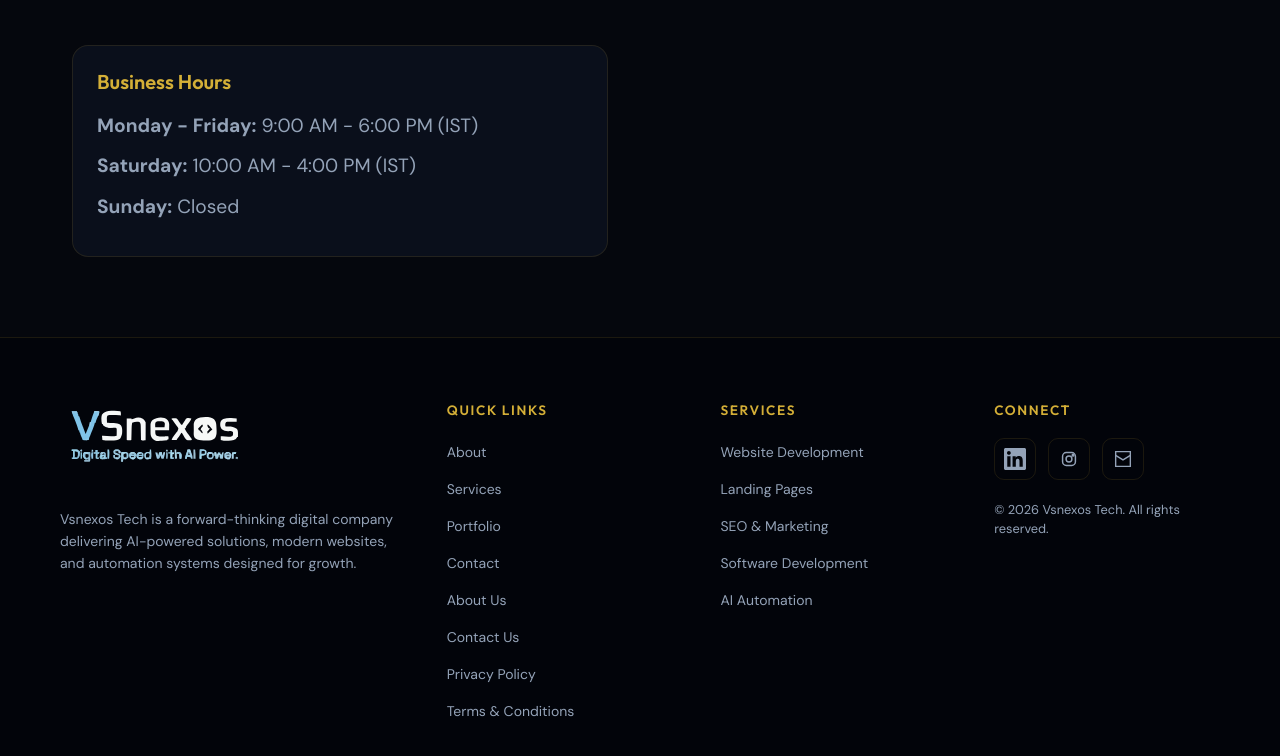
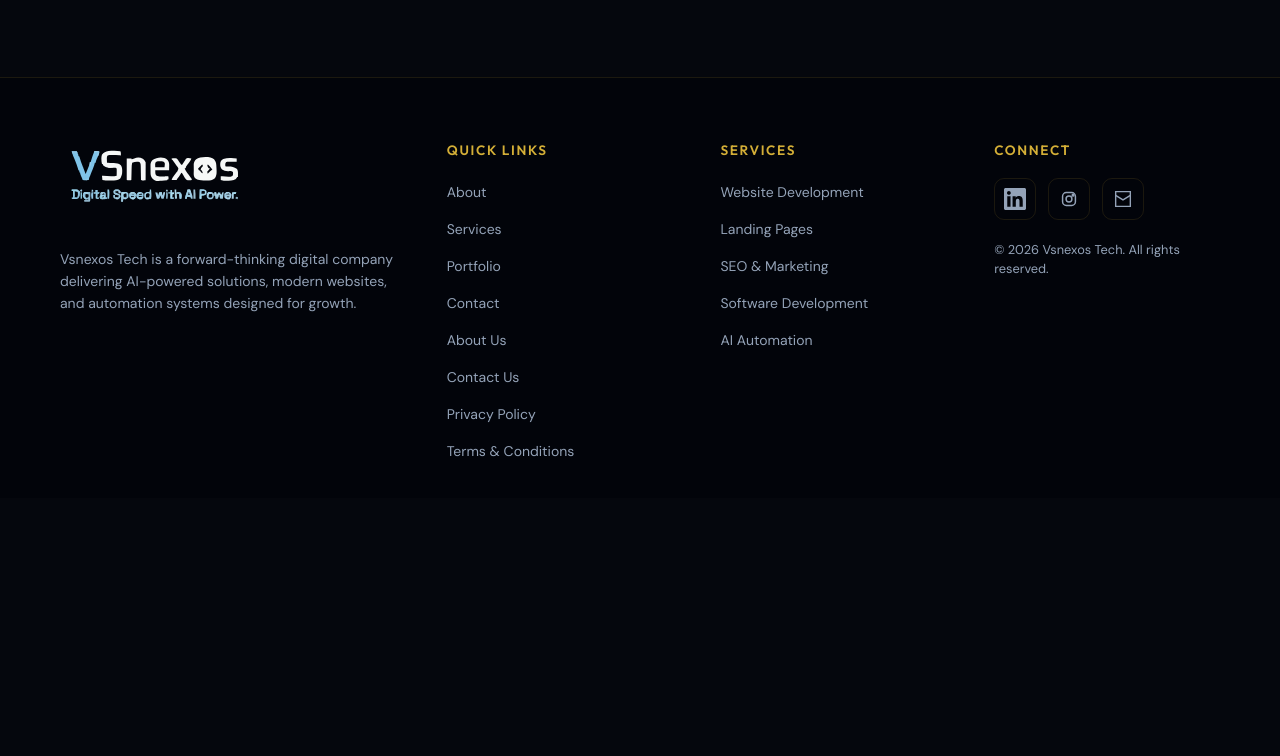
Before and after one commit to Vishnubandavath/Official_Website_Vsnexos, a plain HTML site: page contact.html in a window 1280 px wide. Shown: the part 1355-2111 px from the top of the page. After the commit the page ends 1853 px from the top, so only its background shows below. Drawn offline with nearby package versions, Linux system fonts and the light colour scheme.

Commit message:
Your commit message

```diff
--- a/contact.html
+++ b/contact.html
@@ -349,12 +349,7 @@
               </div>
             </div>
 
-            <div class="business-hours">
-              <h3>Business Hours</h3>
-              <p><strong>Monday - Friday:</strong> 9:00 AM - 6:00 PM (IST)</p>
-              <p><strong>Saturday:</strong> 10:00 AM - 4:00 PM (IST)</p>
-              <p><strong>Sunday:</strong> Closed</p>
-            </div>
+
           </div>
 
           <!-- Contact Form -->
```
